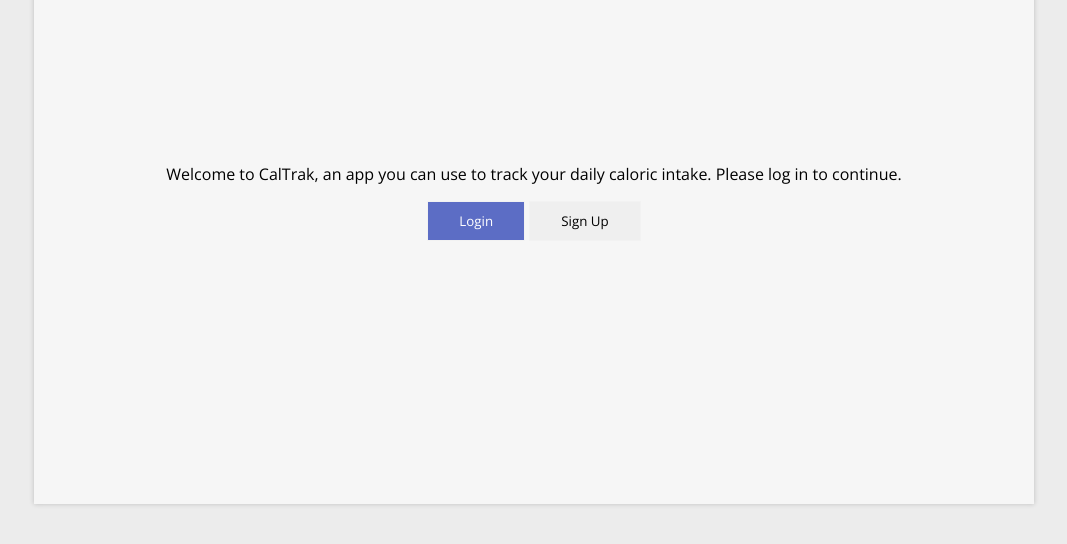
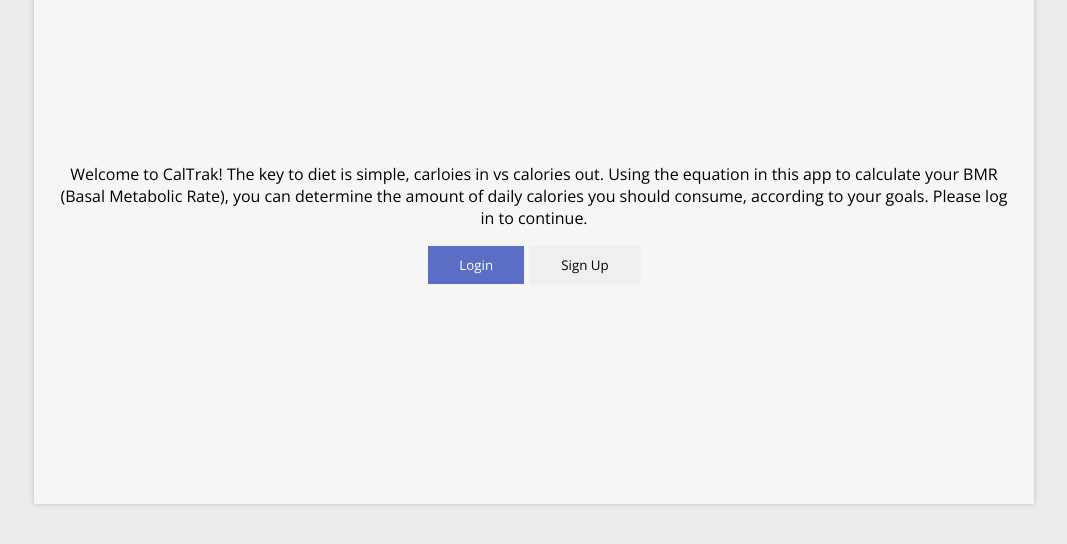
Before and after one commit to luigomez11/fullstackCapstone, a website: page public/index.html in a window 1280 px wide. Shown: the part 246-790 px from the top of the page, without its empty margins (106-1173 px from the left). Drawn offline with nearby package versions, Linux system fonts and the light colour scheme.

Commit message:
intro message

```diff
--- a/public/index.html
+++ b/public/index.html
@@ -15,7 +15,7 @@
     <main>
     <section id="welcome">
         <div class="welcome">
-            <p>Welcome to CalTrak, an app you can use to track your daily caloric intake. Please log in to continue.</p>
+            <p>Welcome to CalTrak! The key to diet is simple, carloies in vs calories out.  Using the equation in this app to calculate your BMR (Basal Metabolic Rate), you can determine the amount of daily calories you should consume, according to your goals. Please log in to continue.</p>
             <button class="login-btn accent-color">Login</button>
             <button class="signup-btn">Sign Up</button>
         </div>
```
